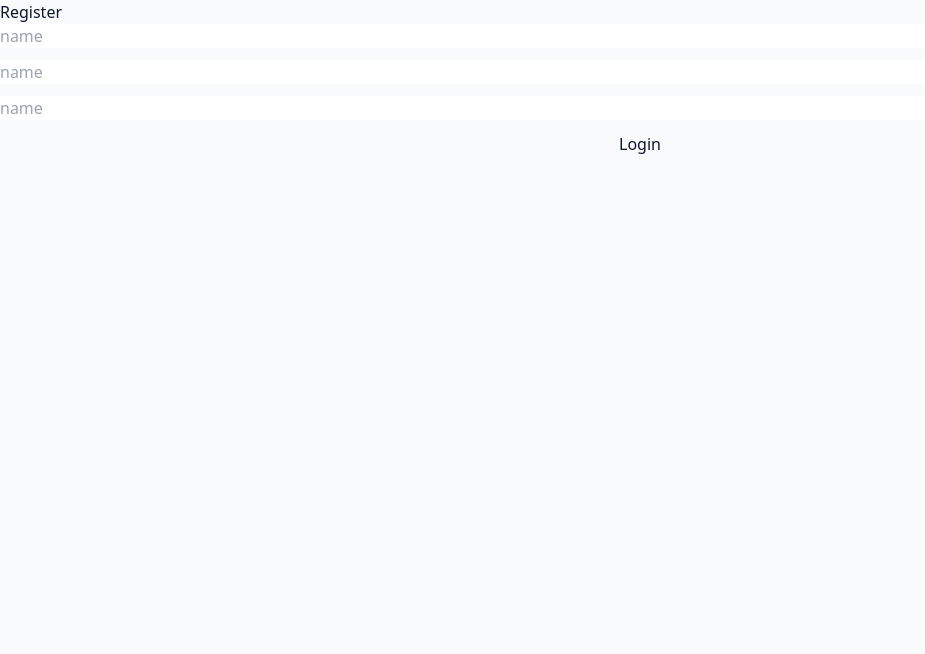
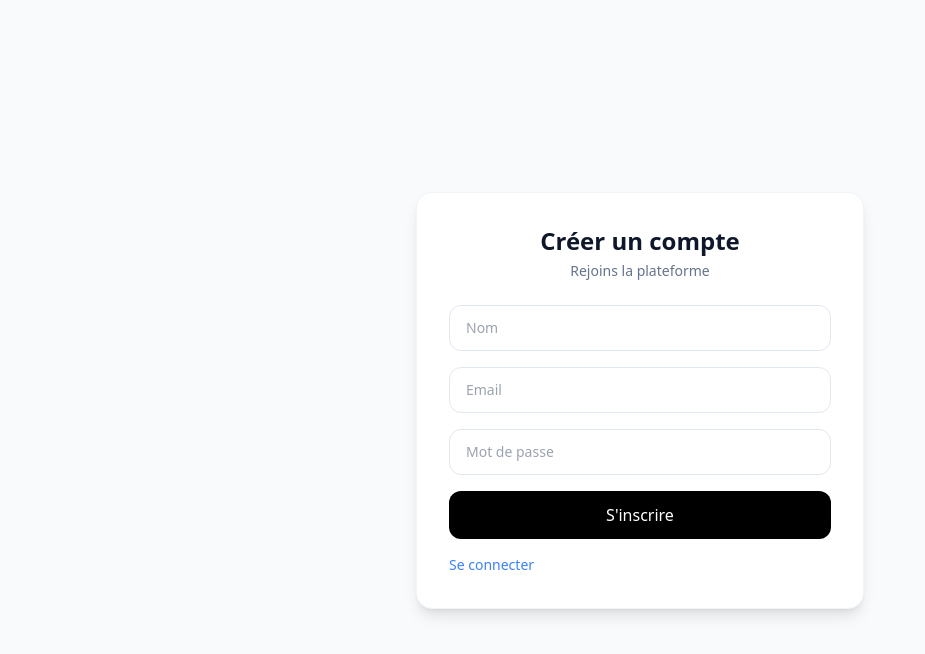
Before and after one commit to EzekielaHarisoa/blog_frontend, a React (Vite) app: page /register in a window 1280 px wide. Shown: the top 654 px of the page, without its empty margins (0-925 px from the left). Built offline with nearby package versions, Linux system fonts and the light colour scheme.

Commit message:
fix: postCard

```diff
--- a/src/App.jsx
+++ b/src/App.jsx
@@ -10,7 +10,6 @@ function App() {
   return (
     <BrowserRouter>
       <Routes>
-
         {/* Layout */}
         <Route path="/" element={<MainLayout />}>
 
--- a/src/components/PostCard.jsx
+++ b/src/components/PostCard.jsx
@@ -9,8 +9,9 @@ export default function PostCard({ post, onEdit, onDelete }) {
   const [openEdit, setOpenEdit] = useState(false);
   const [title, setTitle] = useState(post.title);
   const [content, setContent] = useState(post.content);
-
-  const menuRef = useRef(null);
+  const token = localStorage.getItem("token");
+  const user = JSON.parse(atob(token.split(".")[1]));
+  const currentUserId = user.id;  const menuRef = useRef(null);
 
   useEffect(() => {
     const handleClick = (e) => {
@@ -84,7 +85,7 @@ export default function PostCard({ post, onEdit, onDelete }) {
               ⋮
             </button>
 
-            {menuOpen && (
+            { token && menuOpen && (
               <div className="absolute right-0 top-10 w-40 bg-white border rounded-xl shadow-lg overflow-hidden z-10">
 
                 <button
--- a/src/layouts/MainLayout.jsx
+++ b/src/layouts/MainLayout.jsx
@@ -1,17 +1,16 @@
 import { useState } from "react";
 import { useNavigate, Outlet } from "react-router-dom";
-import PostForm from "../components/PostForm";
 
 export default function MainLayout() {
   const navigate = useNavigate();
   const token = localStorage.getItem("token");
 
   const [query, setQuery] = useState("");
-  const [open, setOpen] = useState(false);
 
   function logout() {
     localStorage.removeItem("token");
     navigate("/login");
+    window.location.reload();
   }
 
   return (
@@ -45,8 +44,6 @@ export default function MainLayout() {
               Articles
             </button>
 
-
-
             {token && (
               <button
                 onClick={logout}
--- a/src/pages/Login.jsx
+++ b/src/pages/Login.jsx
@@ -27,8 +27,10 @@ export default function Login() {
       localStorage.setItem("token", data.token);
 
       navigate("/posts");
+      window.location.reload();
     } catch (err) {
       setError("Email ou mot de passe incorrect");
+      console.error(err);
     } finally {
       setLoading(false);
     }
@@ -77,6 +79,9 @@ export default function Login() {
           </button>
 
         </form>
+        <button onClick={()=>navigate("/register")} className="mt-4 text-sm text-blue-500 hover:underline">
+          S'incrire
+        </button>
       </div>
     </div>
   );
--- a/src/pages/Register.jsx
+++ b/src/pages/Register.jsx
@@ -1,72 +1,101 @@
 import { useState } from "react";
 import { register } from "../api/auth.api";
-export default function Register(){
-    const [name, setName]= useState("");
-    const [email, setEmail]= useState("");
+import { useNavigate } from "react-router-dom";
+
+export default function Register() {
+  const [name, setName] = useState("");
+  const [email, setEmail] = useState("");
   const [password, setPassword] = useState("");
 
-    const [loading, setLoading]= useState(false);
-    const [error, setError] = useState(null);
-
-    async function handleRegister(e){
+  const [loading, setLoading] = useState(false);
+  const [error, setError] = useState("");
+  const navigate = useNavigate()
+  async function handleRegister(e) {
     e.preventDefault();
     setError("");
-        if(!name || !email | !password){
-            setError("Tout les champs sont obligatoir")
+
+    if (!name || !email || !password) {
+      setError("Tous les champs sont obligatoires");
       return;
     }
 
     try {
       setLoading(true);
-            const data = await register({name,email,password});
+      const data = await register({ name, email, password });
 
-            localStorage.setItem("token",data.token);
+      localStorage.setItem("token", data.token);
 
-            alert("Inscription reussi");
+      alert("Inscription réussie");
       window.location.reload();
-        } catch (error) {
-            console.log(error)
-            setError("Erreur  inscription")
-
-        } finally{
+    } catch (err) {
+      setError("Erreur lors de l'inscription");
+      console.error(err);
+    } finally {
       setLoading(false);
     }
   }
 
-    return(
-        <form onSubmit={handleRegister}>
-            <h1>Register</h1>
+  return (
+    <div className="min-h-screen flex items-center justify-center bg-slate-50 px-4">
 
-            {error && (<p sttyle={{color:"red"}}> {error} </p>)}
+      <div className="w-full max-w-md rounded-2xl bg-white p-8 shadow-lg border border-slate-100">
 
-            <div className="flex flex-col gap-3">
+        {/* TITLE */}
+        <h1 className="text-2xl font-bold text-slate-900 text-center">
+          Créer un compte
+        </h1>
+
+        <p className="text-sm text-slate-500 text-center mt-1 mb-6">
+          Rejoins la plateforme
+        </p>
+
+        {/* ERROR */}
+        {error && (
+          <div className="mb-4 rounded-lg bg-red-50 p-3 text-sm text-red-600">
+            {error}
+          </div>
+        )}
+
+        {/* FORM */}
+        <form onSubmit={handleRegister} className="space-y-4">
+
           <input
-                       className="input"
             type="text"
-                       placeholder="name"
+            placeholder="Nom"
             value={name}
-                       onChange={(e)=> setName(e.target.value)}
+            onChange={(e) => setName(e.target.value)}
+            className="w-full rounded-xl border border-slate-200 px-4 py-3 text-sm outline-none focus:border-black focus:ring-2 focus:ring-slate-200"
           />
+
           <input
-                       className="input"
             type="email"
-                       placeholder="name"
+            placeholder="Email"
             value={email}
-                       onChange={(e)=> setEmail(e.target.value)}
+            onChange={(e) => setEmail(e.target.value)}
+            className="w-full rounded-xl border border-slate-200 px-4 py-3 text-sm outline-none focus:border-black focus:ring-2 focus:ring-slate-200"
           />
+
           <input
-                       className="input"
             type="password"
-                       placeholder="name"
+            placeholder="Mot de passe"
             value={password}
-                       onChange={(e)=> setPassword(e.target.value)}
+            onChange={(e) => setPassword(e.target.value)}
+            className="w-full rounded-xl border border-slate-200 px-4 py-3 text-sm outline-none focus:border-black focus:ring-2 focus:ring-slate-200"
           />
-                <button type="submit"
-                        className="btn btn-succes"
+
+          <button
+            type="submit"
             disabled={loading}
-                > {loading ? "loading... ": "Login"}  </button>
-            </div>
+            className="w-full rounded-xl bg-black py-3 text-white font-medium hover:bg-slate-800 transition disabled:opacity-50"
+          >
+            {loading ? "Chargement..." : "S'inscrire"}
+          </button>
 
         </form>
-    )
+        <button onClick={()=>navigate("/login")} className="mt-4 text-sm text-blue-500 hover:underline">
+            Se connecter
+          </button>
+      </div>
+    </div>
+  );
 }
```
Lines whose indentation alone changed are shown as unchanged.
